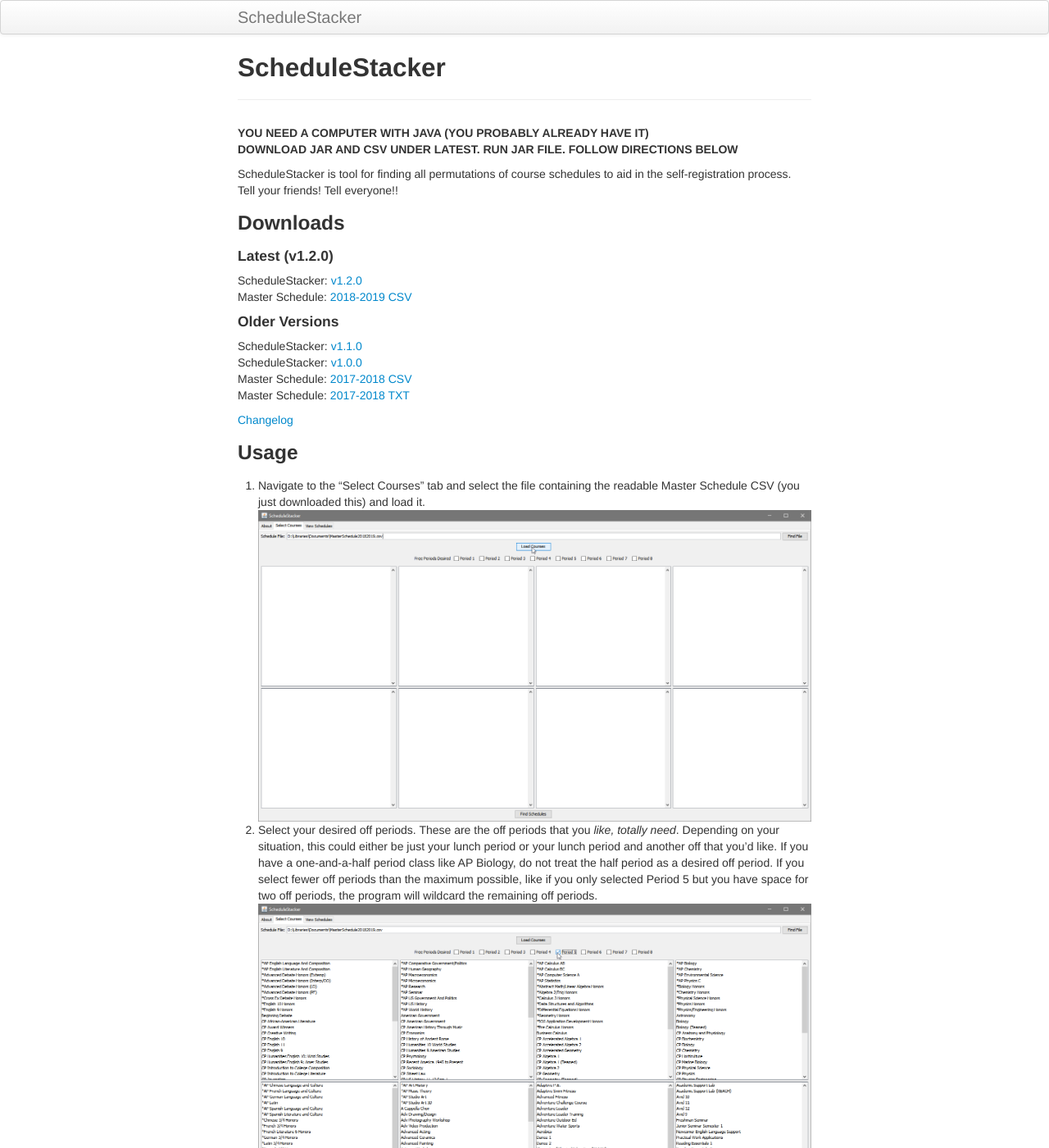
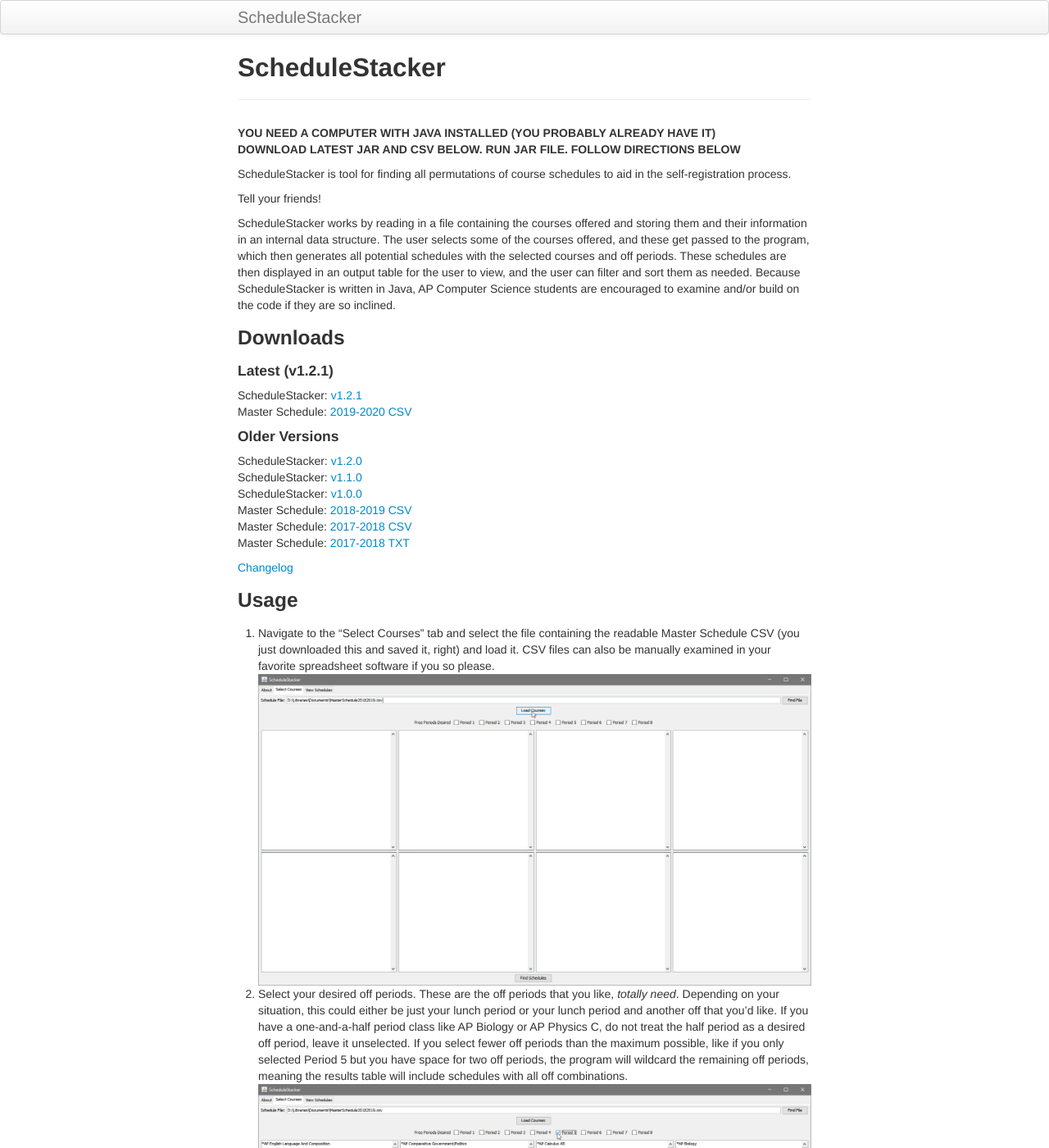
Before and after one commit to Coreball/ScheduleStacker, a Jekyll site: the page built from index.md, in a window 1280 px wide and 1400 px high. Shown: the whole window at 82% size. Built offline with Jekyll 4.4.1, drawn with Linux system fonts in a browser that asks for light colours; some of the changed text lies outside the part shown.

Commit message:
Update for v1.2.1

```diff
--- a/index.md
+++ b/index.md
@@ -3,23 +3,28 @@ layout: page
 title: ScheduleStacker
 ---
 
-**YOU NEED A COMPUTER WITH JAVA (YOU PROBABLY ALREADY HAVE IT)**
-**DOWNLOAD JAR AND CSV UNDER LATEST. RUN JAR FILE. FOLLOW DIRECTIONS BELOW**
+**YOU NEED A COMPUTER WITH JAVA INSTALLED (YOU PROBABLY ALREADY HAVE IT)**
+**DOWNLOAD LATEST JAR AND CSV BELOW. RUN JAR FILE. FOLLOW DIRECTIONS BELOW**
 
 ScheduleStacker is tool for finding all permutations of course schedules to aid in the self-registration process.
-Tell your friends! Tell everyone!!
+
+Tell your friends!
+
+ScheduleStacker works by reading in a file containing the courses offered and storing them and their information in an internal data structure. The user selects some of the courses offered, and these get passed to the program, which then generates all potential schedules with the selected courses and off periods. These schedules are then displayed in an output table for the user to view, and the user can filter and sort them as needed. Because ScheduleStacker is written in Java, AP Computer Science students are encouraged to examine and/or build on the code if they are so inclined.
 
 ### Downloads
 
-#### Latest (v1.2.0)
+#### Latest (v1.2.1)
 
-ScheduleStacker: [v1.2.0](https://github.com/Coreball/ScheduleStacker/releases/download/v1.2.0/ScheduleStacker_v1.2.0.jar)
-Master Schedule: [2018-2019 CSV](https://github.com/Coreball/ScheduleStacker/releases/download/v1.1.0/MasterSchedule20182019.csv)
+ScheduleStacker: [v1.2.1](https://github.com/Coreball/ScheduleStacker/releases/download/v1.2.1/ScheduleStacker_v1.2.1.jar)
+Master Schedule: [2019-2020 CSV](https://github.com/Coreball/ScheduleStacker/releases/download/v1.2.1/MasterSchedule20192020.csv)
 
 #### Older Versions
 
+ScheduleStacker: [v1.2.0](https://github.com/Coreball/ScheduleStacker/releases/download/v1.2.0/ScheduleStacker_v1.2.0.jar)
 ScheduleStacker: [v1.1.0](https://github.com/Coreball/ScheduleStacker/releases/download/v1.1.0/ScheduleStacker_v1.1.0.jar)
 ScheduleStacker: [v1.0.0](https://github.com/Coreball/ScheduleStacker/releases/download/v1.0.0/ScheduleStacker_v1.0.0.jar)
+Master Schedule: [2018-2019 CSV](https://github.com/Coreball/ScheduleStacker/releases/download/v1.1.0/MasterSchedule20182019.csv)
 Master Schedule: [2017-2018 CSV](https://github.com/Coreball/ScheduleStacker/releases/download/v1.0.0/MasterSchedule20172018.csv)
 Master Schedule: [2017-2018 TXT](https://github.com/Coreball/ScheduleStacker/releases/download/v1.0.0/MasterSchedule20172018.txt)
 
@@ -27,27 +32,27 @@ Master Schedule: [2017-2018 TXT](https://github.com/Coreball/ScheduleStacker/rel
 
 ### Usage
 
-1. Navigate to the "Select Courses" tab and select the file containing the readable Master Schedule CSV (you just downloaded this) and load it.
+1. Navigate to the "Select Courses" tab and select the file containing the readable Master Schedule CSV (you just downloaded this and saved it, right) and load it. CSV files can also be manually examined in your favorite spreadsheet software if you so please.
 ![Step 1](images/1.png)
-2. Select your desired off periods. These are the off periods that you _like, totally need_. Depending on your situation, this could either be just your lunch period or your lunch period and another off that you'd like. If you have a one-and-a-half period class like AP Biology, do not treat the half period as a desired off period. If you select fewer off periods than the maximum possible, like if you only selected Period 5 but you have space for two off periods, the program will wildcard the remaining off periods.
+2. Select your desired off periods. These are the off periods that you like, _totally need_. Depending on your situation, this could either be just your lunch period or your lunch period and another off that you'd like. If you have a one-and-a-half period class like AP Biology or AP Physics C, do not treat the half period as a desired off period, leave it unselected. If you select fewer off periods than the maximum possible, like if you only selected Period 5 but you have space for two off periods, the program will wildcard the remaining off periods, meaning the results table will include schedules with all off combinations.
 ![Step 2](images/2.png)
-3. Select your desired courses. CTRL-Click to select multiple in the same category or to deselect a course.
+3. Select your desired courses. Hold CTRL and click (CTRL-Click) to select multiple courses in the same category or to deselect a course.
 ![Step 3](images/3.png)
-4. Press "Find Schedules" to generate the schedules.
+4. Press "Find Schedules" at the bottom to generate the schedules.
 ![Step 4](images/4.png)
-5. Switch to "View Schedules" and explore the choices available to you. The details pane contains information including the teacher's full name and the classroom location.
+5. Switch to "View Schedules" up top and explore the choices available to you. The details pane contains information including the teacher's full name and the classroom location, as well as semester details.
 ![Step 5](images/5.png)
-6. You can type the name of specific teachers you want shown and ones you do not want shown into the include and exclude fields at the top. Also PROTIP: You can copy-paste rows into your favorite spreadsheet software.
+6. You can type the last name of specific teachers you want shown and ones you do not want shown into the include and exclude fields at the top. Separate them with commas, spaces don't matter. You can also copy and paste schedule rows into your favorite spreadsheet software.
 ![Step 6](images/6.png)
 
 
 ### Help
 
-I can't figure out how to select multiple courses in the same box
+I can't figure out how to select multiple courses in the same box, or how to deselect a course
 - Hold CTRL and click
 
-Can't be opened because it is from an unidentified developer
-- Try opening terminal and going to wherever you downloaded the .jar with `cd [Path to folder where .jar was saved]`. Run it directly with `java -jar ScheduleStacker_v1.2.0.jar`
+The JAR can't be opened because it is from an unidentified developer
+- Try opening terminal and going to wherever you downloaded the .jar with `cd [Insert path to folder where .jar was saved]`. Run it directly with `java -jar ScheduleStacker_v1.2.1.jar`
 
 It doesn't WORK!
 - Contact me with whatever issues you're experiencing. I want to help!
```
